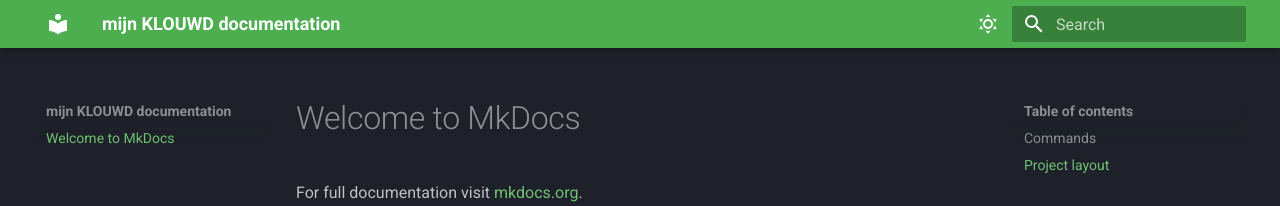
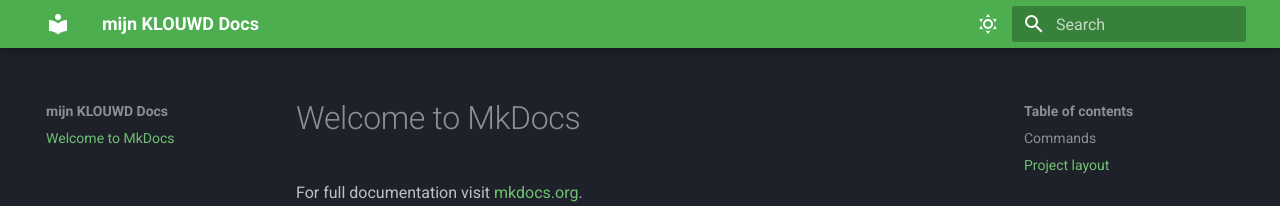
Before and after one commit to webdevigner/docs.mk.nl, an MkDocs documentation site: the page built from docs/index.md, in a window 1280 px wide. Shown: the top 206 px of the page. Built offline with MkDocs 1.6.1 and Material for MkDocs 9.7.7, drawn with Linux system fonts in a browser that asks for light colours.

Commit message:
update mkdocs.yml

```diff
--- a/mkdocs.yml
+++ b/mkdocs.yml
@@ -1,4 +1,4 @@
-site_name: mijn KLOUWD documentation
+site_name: mijn KLOUWD Docs
 site_url: https://mijnklouwd.nl
 theme:
   name: material
```
